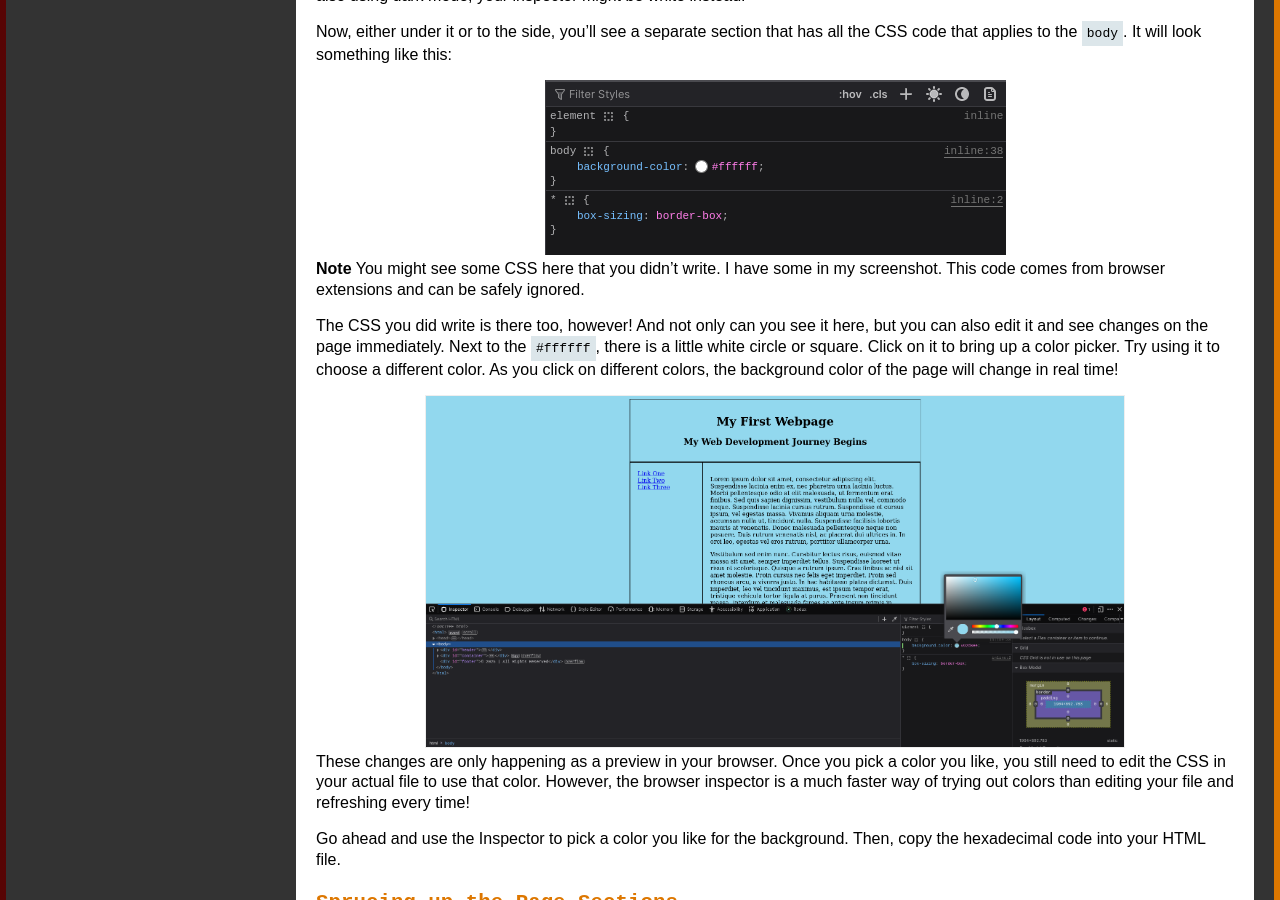
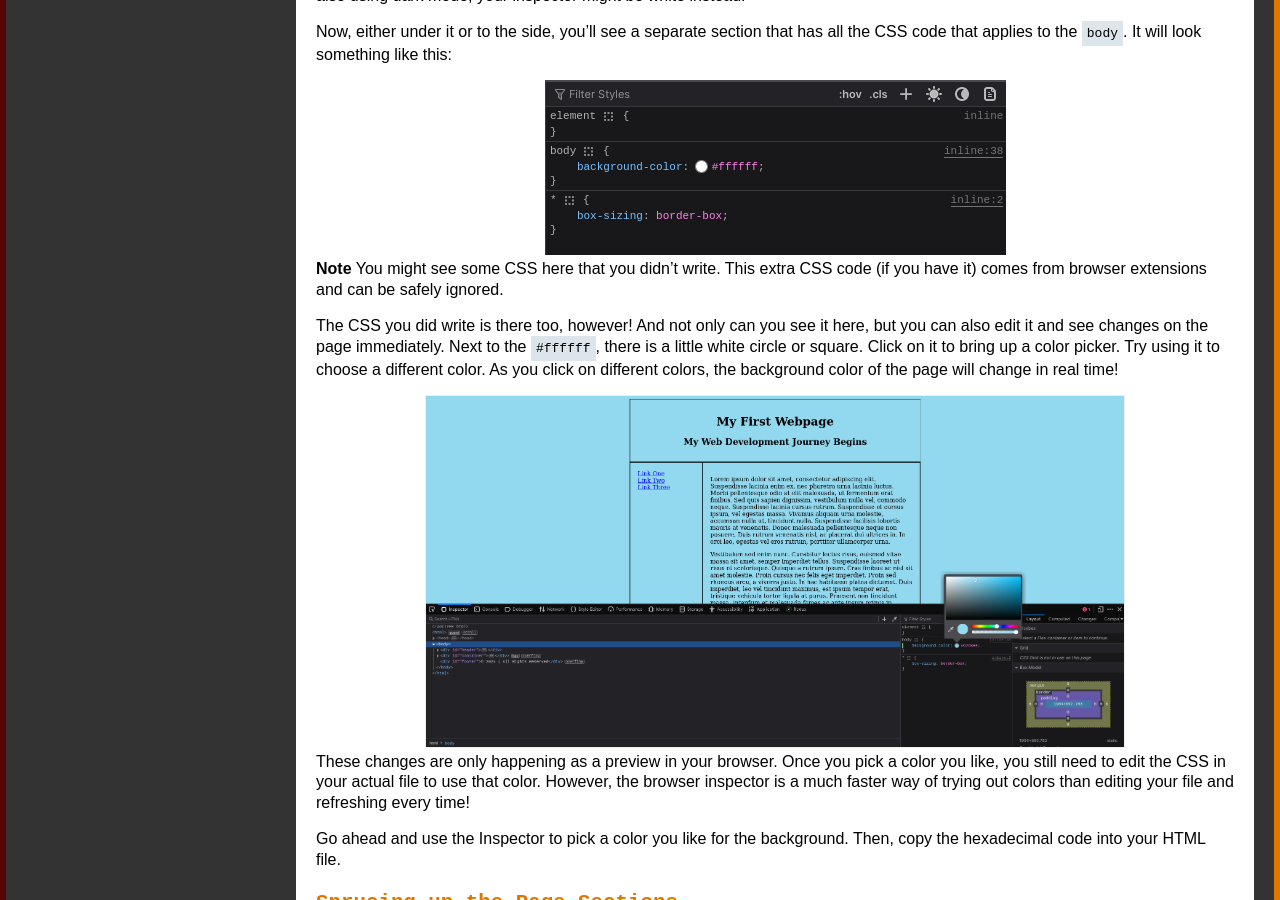
Before and after one commit to cheryllium/easy-html-css, a Jekyll site: the page built from _lessons/18-adding-some-color.md, in a window 1280 px wide and 900 px high, scrolled down 972 px. Built offline with Jekyll 4.4.1, drawn with Linux system fonts in a browser that asks for light colours.

Commit message:
Update _lessons/18-adding-some-color.md
Co-authored-by: Ryan Lam <darth.ryking@gmail.com>

```diff
--- a/_lessons/18-adding-some-color.md
+++ b/_lessons/18-adding-some-color.md
@@ -38,7 +38,7 @@ Now, either under it or to the side, you'll see a separate section that has all
   <img src="/assets/ch18_2.png" />
 </div>
 
-**Note** You might see some CSS here that you didn't write. I have some in my screenshot. This code comes from browser extensions and can be safely ignored.
+**Note** You might see some CSS here that you didn't write. This extra CSS code (if you have it) comes from browser extensions and can be safely ignored.
 
 The CSS you did write is there too, however! And not only can you see it here, but you can also edit it and see changes on the page immediately. Next to the `#ffffff`, there is a little white circle or square. Click on it to bring up a color picker. Try using it to choose a different color. As you click on different colors, the background color of the page will change in real time!
 
```
